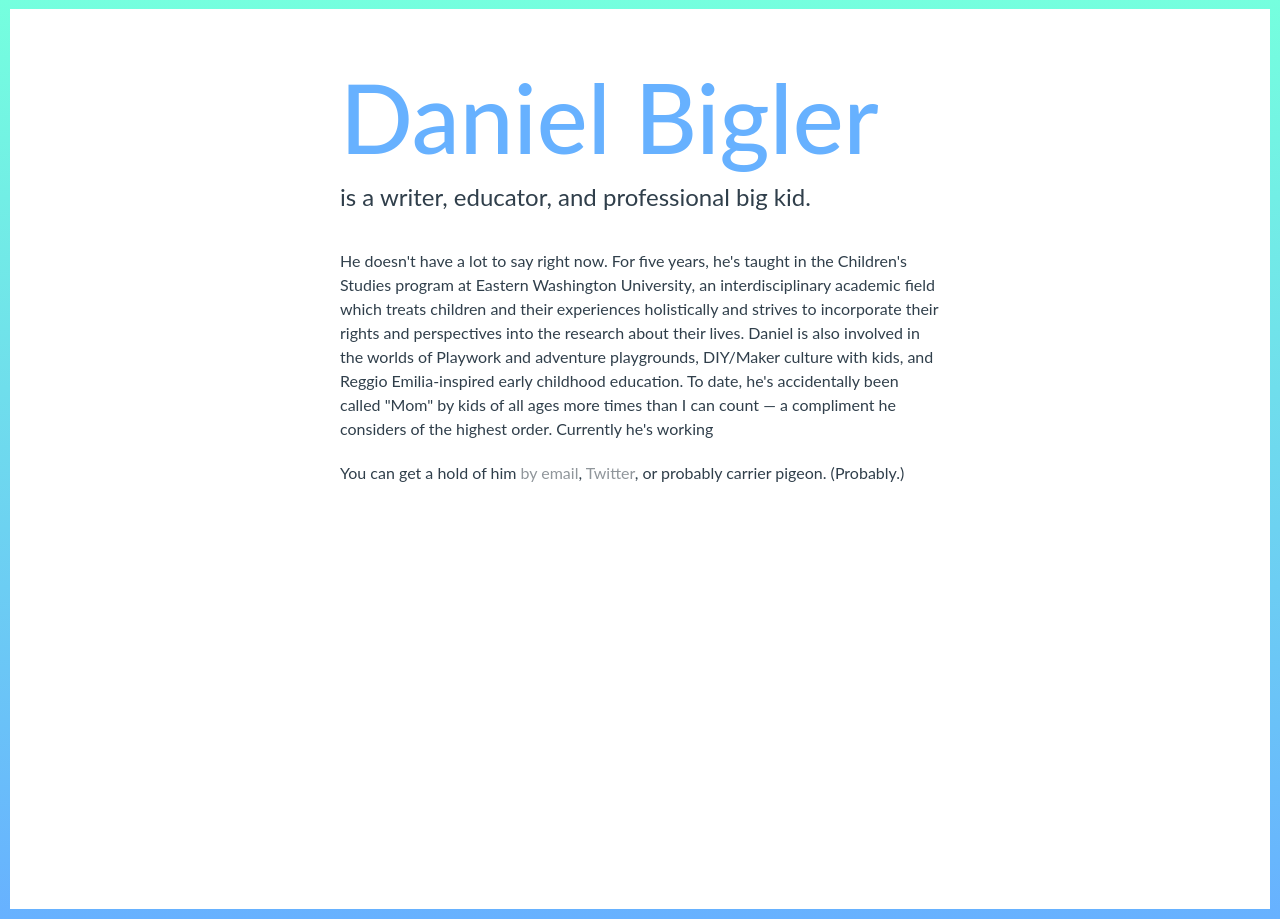
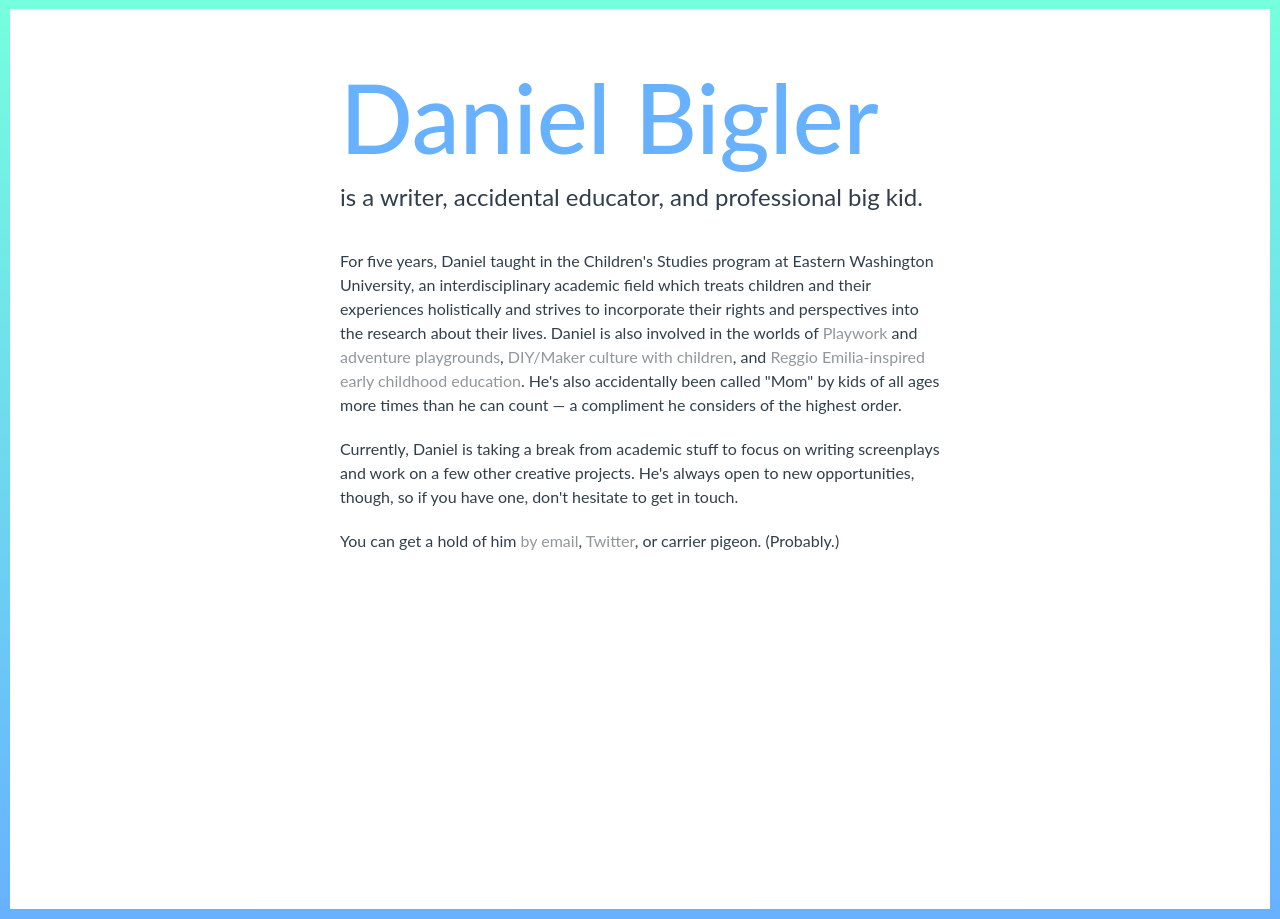
Before and after one commit to danielsaurus/danielsaurus.github.io, a Jekyll site: the page built from index.html, in a window 1280 px wide. Built offline with Jekyll 4.4.1, drawn with Linux system fonts in a browser that asks for light colours.

Commit message:
more rawr!

```diff
--- a/index.html
+++ b/index.html
@@ -4,10 +4,11 @@ layout: default
 
 <div class="fancypantsheader">
     <h1>Daniel Bigler</h1>
-	<h2>is a writer, educator, and professional big kid.</h2>
+	<h2>is a writer, accidental educator, and professional big kid.</h2>
 </div>
 
 <div class="fancypantsbody">
-	<p>He doesn't have a lot to say right now. For five years, he's taught in the Children's Studies program at Eastern Washington University, an interdisciplinary academic field which treats children and their experiences holistically and strives to incorporate their rights and perspectives into the research about their lives. Daniel is also involved in the worlds of Playwork and adventure playgrounds, DIY/Maker culture with kids, and Reggio Emilia-inspired early childhood education. To date, he's accidentally been called "Mom" by kids of all ages more times than I can count — a compliment he considers of the highest order. Currently he's working</p>
-	<p>You can get a hold of him <a href="mailto:hello@danielbigler.com">by email</a>, <a href="http://www.twitter.com/thisisdaniel/">Twitter</a>, or probably carrier pigeon. (Probably.)</p>
+	<p>For five years, Daniel taught in the Children's Studies program at Eastern Washington University, an interdisciplinary academic field which treats children and their experiences holistically and strives to incorporate their rights and perspectives into the research about their lives. Daniel is also involved in the worlds of <a href="https://playeverything.wordpress.com/play-and-playwork/">Playwork</a> and <a href="http://adventureplaygrounds.hampshire.edu">adventure playgrounds</a>, <a href="http://www.tinkeringschool.com">DIY/Maker culture with children</a>, and <a href="https://en.wikipedia.org/wiki/Reggio_Emilia_approach">Reggio Emilia-inspired early childhood education</a>. He's also accidentally been called "Mom" by kids of all ages more times than he can count — a compliment he considers of the highest order.</p>
+	<p>Currently, Daniel is taking a break from academic stuff to focus on writing screenplays and work on a few other creative projects. He's always open to new opportunities, though, so if you have one, don't hesitate to get in touch.</p>
+	<p>You can get a hold of him <a href="mailto:hello@danielbigler.com">by email</a>, <a href="http://www.twitter.com/thisisdaniel/">Twitter</a>, or carrier pigeon. (Probably.)</p>
 </div>
```
